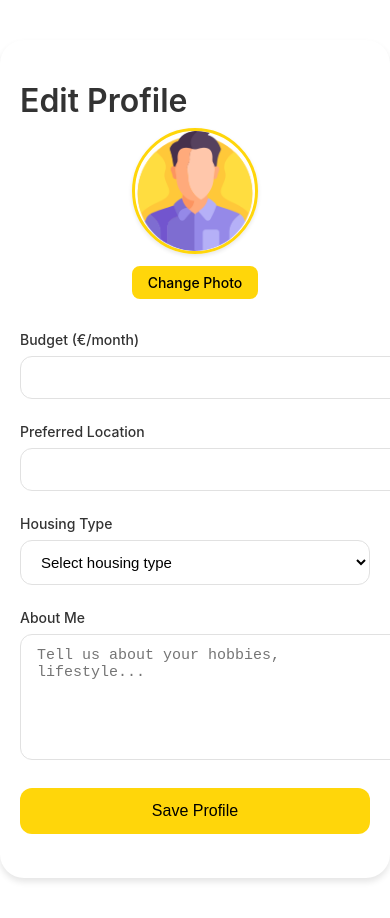
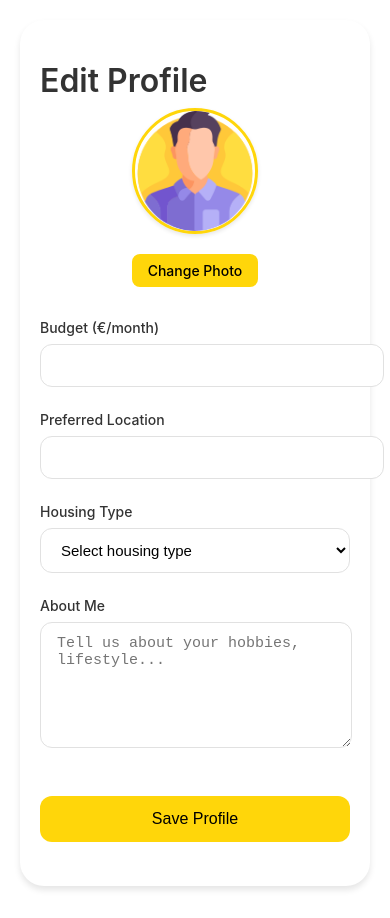
Before and after one commit to Colompykos/colocation-frontend, a React (Create React App) app: page /profile in a window 390 px wide. Built offline with nearby package versions, Linux system fonts and the light colour scheme; no server answers.

Commit message:
fix style profile

```diff
--- a/src/components/Profile.css
+++ b/src/components/Profile.css
@@ -1,7 +1,7 @@
 .profile-container {
   max-width: 600px;
   margin: 40px auto;
-  padding: 20px;
+  padding: 40px;
   background: white;
   border-radius: 24px;
   box-shadow: 0 4px 6px rgba(0, 0, 0, 0.1);
@@ -10,6 +10,9 @@
 .photo-upload {
   text-align: center;
   margin-bottom: 24px;
+  display: flex;
+  flex-direction: column;
+  align-items: center;
 }
 
 .profile-photo {
@@ -22,12 +25,36 @@
   box-shadow: 0 2px 4px rgba(0, 0, 0, 0.1);
 }
 
-.photo-upload {
-  text-align: center;
-  margin-bottom: 24px;
-  display: flex;
-  flex-direction: column;
-  align-items: center;
+.form-group {
+  margin-bottom: 20px;
+  width: 100%;
+}
+
+.form-group label {
+  display: block;
+  margin-bottom: 8px;
+  color: #333;
+  font-weight: 500;
+}
+
+.form-input {
+  width: calc(100% - 32px); /* Ajustement de la largeur en tenant compte du padding */
+  padding: 12px 16px;
+  border: 1px solid #e1e1e1;
+  border-radius: 12px;
+  font-size: 15px;
+  transition: all 0.3s ease;
+}
+
+select.form-input {
+  width: 100%; /* Pour les selects, on utilise 100% */
+  background-color: white;
+}
+
+textarea.form-input {
+  width: calc(100% - 32px);
+  resize: vertical;
+  min-height: 100px;
 }
 
 .upload-button {
@@ -41,10 +68,7 @@
   border: none;
   color: #000;
   font-weight: 500;
-}
-
-#photo-upload {
-    display: none;
+  margin-top: 8px;
 }
 
 .upload-button:hover {
@@ -52,19 +76,29 @@
   transform: translateY(-1px);
 }
 
-.upload-button:disabled {
+.submit-button {
+  width: 100%;
+  padding: 14px;
+  background: #ffd60a;
+  border: none;
+  border-radius: 12px;
+  color: #000;
+  font-size: 16px;
+  font-weight: 500;
+  cursor: pointer;
+  transition: all 0.3s ease;
+  margin-top: 20px;
+}
+
+.submit-button:hover {
+  background: #ffe44d;
+  transform: translateY(-1px);
+}
+
+.submit-button:disabled {
   opacity: 0.7;
   cursor: not-allowed;
   transform: none;
-}
-
-.form-group {
-  margin-bottom: 20px;
-}
-
-textarea.form-input {
-  resize: vertical;
-  min-height: 100px;
 }
 
 .error-message {
@@ -76,3 +110,18 @@ textarea.form-input {
   margin-bottom: 20px;
   text-align: center;
 }
+
+@media (max-width: 768px) {
+  .profile-container {
+    margin: 20px;
+    padding: 20px;
+  }
+
+  .form-input {
+    width: calc(100% - 32px);
+  }
+
+  textarea.form-input {
+    width: calc(100% - 32px);
+  }
+}
```
